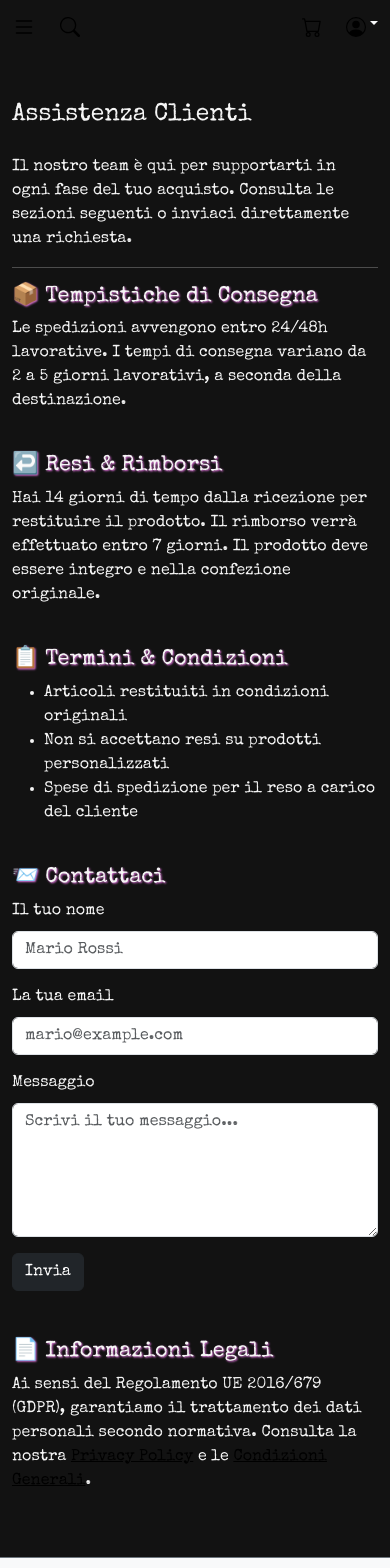
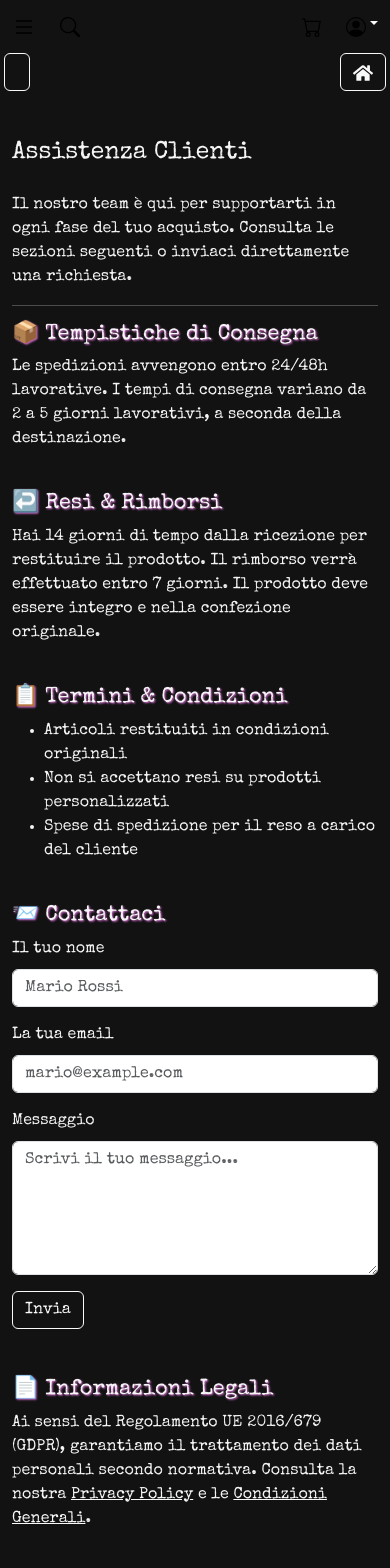
Before and after one commit to Luca-Sberna/ashanica, a React (Create React App) app: page /assistance in a window 390 px wide. Shown: the top 1568 px of the page. Built offline with nearby package versions, Linux system fonts and the light colour scheme.

Commit message:
adj buttons

```diff
--- a/src/components/Assistance/Assistance.jsx
+++ b/src/components/Assistance/Assistance.jsx
@@ -11,12 +11,16 @@ import {
 import emailjs from "emailjs-com";
 import Header from "../Header/Header";
 import "./Assistance.module.css";
+import { Link, useNavigate } from "react-router-dom";
+import { ArrowLeft } from "react-bootstrap-icons";
+import { FaHome } from "react-icons/fa";
 
 const Support = () => {
   const [form, setForm] = useState({ name: "", email: "", message: "" });
   const [isLoading, setIsLoading] = useState(false);
   const [successMsg, setSuccessMsg] = useState(null);
   const [errorMsg, setErrorMsg] = useState(null);
+  const navigate = useNavigate();
 
   const handleChange = (e) => {
     const { name, value } = e.target;
@@ -61,6 +65,16 @@ const Support = () => {
   return (
     <>
       <Header />
+      <div className="d-flex d-md-none justify-content-between align-items-center mx-1">
+        <Button variant="outline-light" onClick={() => navigate(-1)}>
+          <ArrowLeft className="fs-5" />
+        </Button>
+        <Link to={"/"}>
+          <Button variant="outline-light">
+            <FaHome className="fs-5" />
+          </Button>
+        </Link>
+      </div>
       <Container className="py-5">
         <h2 className="mb-4">Assistenza Clienti</h2>
         <p>
@@ -148,7 +162,11 @@ const Support = () => {
                 />
               </Form.Group>
 
-              <Button variant="dark" type="submit" disabled={isLoading}>
+              <Button
+                variant="outline-light"
+                type="submit"
+                disabled={isLoading}
+              >
                 {isLoading ? (
                   <>
                     <Spinner
@@ -157,7 +175,7 @@ const Support = () => {
                       size="sm"
                       role="status"
                       aria-hidden="true"
-                    />{" "}
+                    />
                     Invio in corso...
                   </>
                 ) : (
@@ -174,8 +192,15 @@ const Support = () => {
             <p>
               Ai sensi del Regolamento UE 2016/679 (GDPR), garantiamo il
               trattamento dei dati personali secondo normativa. Consulta la
-              nostra <a href="/policies">Privacy Policy</a> e le{" "}
-              <a href="/conditions">Condizioni Generali</a>.
+              nostra{" "}
+              <Link className="text-light" to="/policies">
+                Privacy Policy
+              </Link>{" "}
+              e le{" "}
+              <Link className="text-light" to="/conditions">
+                Condizioni Generali
+              </Link>
+              .
             </p>
           </Col>
         </Row>
--- a/src/components/Assistance/GeneralCondition.jsx
+++ b/src/components/Assistance/GeneralCondition.jsx
@@ -1,11 +1,26 @@
 import React from "react";
 import Header from "../Header/Header";
-import { Container, Row, Col } from "react-bootstrap";
+import { Container, Row, Col, Button } from "react-bootstrap";
 import "./Assistance.module.css";
+import { ArrowLeft } from "react-bootstrap-icons";
+import { Link, useNavigate } from "react-router-dom";
+import { FaHome } from "react-icons/fa";
 
 const GeneralCondition = () => {
+  const navigate = useNavigate();
+
   return (
     <>
+      <div className="d-flex d-md-none justify-content-between align-items-center mx-1">
+        <Button variant="outline-light" onClick={() => navigate(-1)}>
+          <ArrowLeft className="fs-5" />
+        </Button>
+        <Link to={"/"}>
+          <Button variant="outline-light">
+            <FaHome className="fs-5" />
+          </Button>
+        </Link>
+      </div>
       <Header />
       <Container className="py-5">
         <Row className="mb-4">
--- a/src/components/Assistance/PrivacyPolicy.jsx
+++ b/src/components/Assistance/PrivacyPolicy.jsx
@@ -1,11 +1,25 @@
 import React from "react";
 import Header from "../Header/Header";
-import { Container, Row, Col } from "react-bootstrap";
+import { Container, Row, Col, Button } from "react-bootstrap";
 import "./Assistance.module.css";
+import { ArrowLeft } from "react-bootstrap-icons";
+import { Link, useNavigate } from "react-router-dom";
+import { FaHome } from "react-icons/fa";
 
 const PrivacyPolicy = () => {
+  const navigate = useNavigate();
   return (
     <>
+      <div className="d-flex d-md-none justify-content-between align-items-center mx-1">
+        <Button variant="outline-light" onClick={() => navigate(-1)}>
+          <ArrowLeft className="fs-5" />
+        </Button>
+        <Link to={"/"}>
+          <Button variant="outline-light">
+            <FaHome className="fs-5" />
+          </Button>
+        </Link>
+      </div>
       <Header />
       <Container className="py-5">
         <Row className="mb-4">
--- a/src/components/Header/Header.jsx
+++ b/src/components/Header/Header.jsx
@@ -55,7 +55,7 @@ const Header = () => {
 
   return (
     <header
-      className={`${styles.header} d-none d-md-flex justify-content-between align-items-center p-4 p-md-0`}
+      className={`${styles.header} d-none d-md-flex justify-content-between align-items-center p-4 p-md-0 ms-1`}
     >
       <Col className="d-none d-md-flex ">
         <div className="d-flex justify-content-end text-primary">
--- a/src/components/User/UserDetail.jsx
+++ b/src/components/User/UserDetail.jsx
@@ -84,13 +84,14 @@ const UserProfile = () => {
     <Container className="mb-5 p-0">
       <div className="d-flex justify-content-between py-3 mx-2">
         <Button
+          variant="outline-light"
           className={`${styles.buttonStyle}`}
           onClick={() => navigate(-1)}
         >
           <ArrowLeft className="fs-5" />
         </Button>
         <Link to={"/"}>
-          <Button className={`${styles.buttonStyle}`}>
+          <Button variant="outline-light" className={`${styles.buttonStyle}`}>
             <FaHome className="fs-5" />
           </Button>
         </Link>
--- a/src/components/User/UserDetail.module.css
+++ b/src/components/User/UserDetail.module.css
@@ -16,21 +16,8 @@
     transition: all .3s ease-in-out;
 }
 
-.buttonStyle {
-    background-color: rgb(173, 141, 44);
-    border-color: black;
-
-}
-
-.buttonStyle:hover {
-    background-color: rgb(0, 0, 0);
-    border-color: rgb(173, 141, 44);
-    transition: all .3s ease-in-out;
-}
-
 .cardProfile {
     background-color: rgba(179, 179, 177, 0);
-    border: 2px solid rgb(173, 141, 44);
 }
 
 .modifyButton:hover {
```
